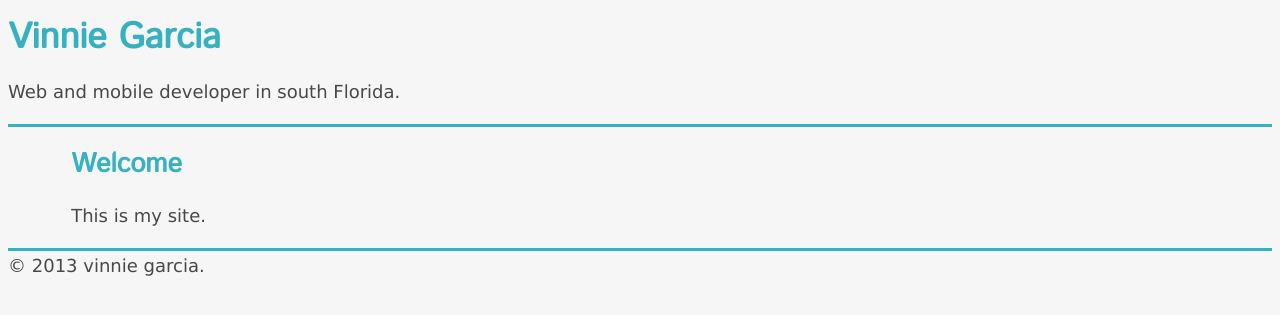
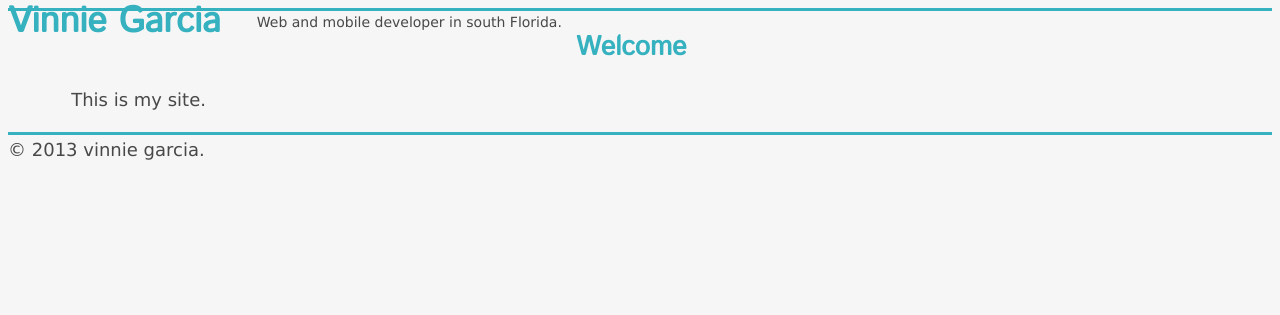
Before and after one commit to vinniegarcia/vinniegarcia.github.com, a Jekyll site: the page built from index.md, in a window 1280 px wide. Shown: the top 315 px of the page. Built offline with Jekyll 4.4.1, drawn with Linux system fonts in a browser that asks for light colours; some web fonts are replaced; Markdown is read by kramdown in place of the engine named in the settings.

Commit message:
header update

```diff
--- a/css/main.css
+++ b/css/main.css
@@ -18,6 +18,12 @@ h1, h2, h3, h4, h5, h6 {
 header {
 	border-bottom: 3px solid #36b1bf;
 }
+header * {
+	float: left; padding-right: 1em; margin: 0;
+}
+header p {
+	font-size: 14px;
+}
 footer {
 	border-top: 3px solid #36b1bf;
 }
```
